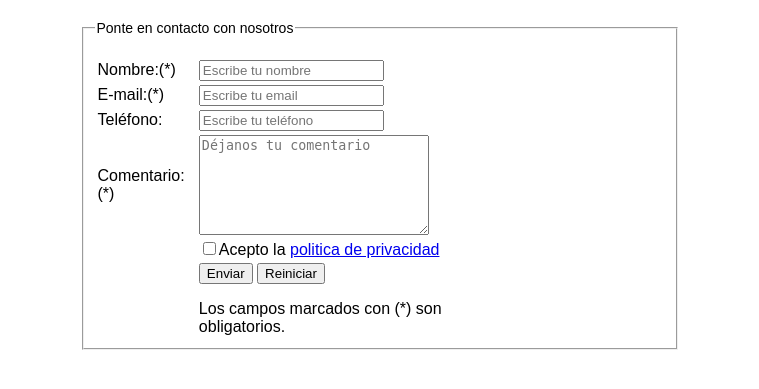
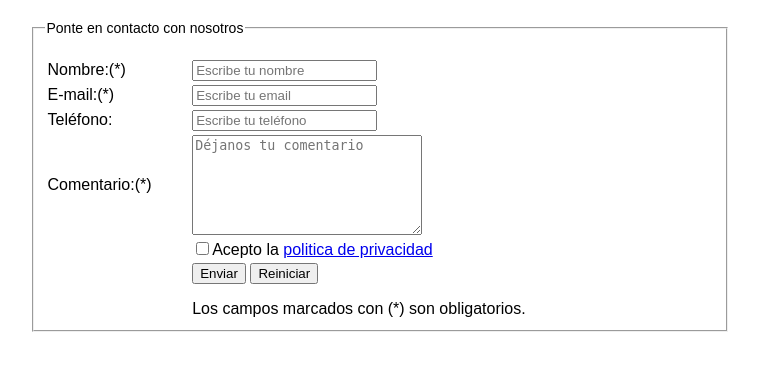
Before and after one commit to elChifo/padelGO, a PHP site: template application/view/plates/contacto/index.php in a window 1280 px wide. Shown: the top 389 px of the page, without its empty margins (260-1019 px from the left). Run offline with PHP 8.4, Linux system fonts and the light colour scheme; the template is opened without the code that fills it, so the values that code supplies are empty.

Commit message:
formulario. Adaptar al fichero principal style

```diff
--- a/public/css/styleform.css
+++ b/public/css/styleform.css
@@ -2,12 +2,12 @@ body {
     font: 14px arial, sans-serif;
     font-family: arial, helvetica;}
 form {
-    width: 600px;
+    width: 700px;
     margin: 20px auto 0 auto;
 }
 
 table {
-    width: 400px;
+    width: 600px;
 }
 
   input.a {
```
